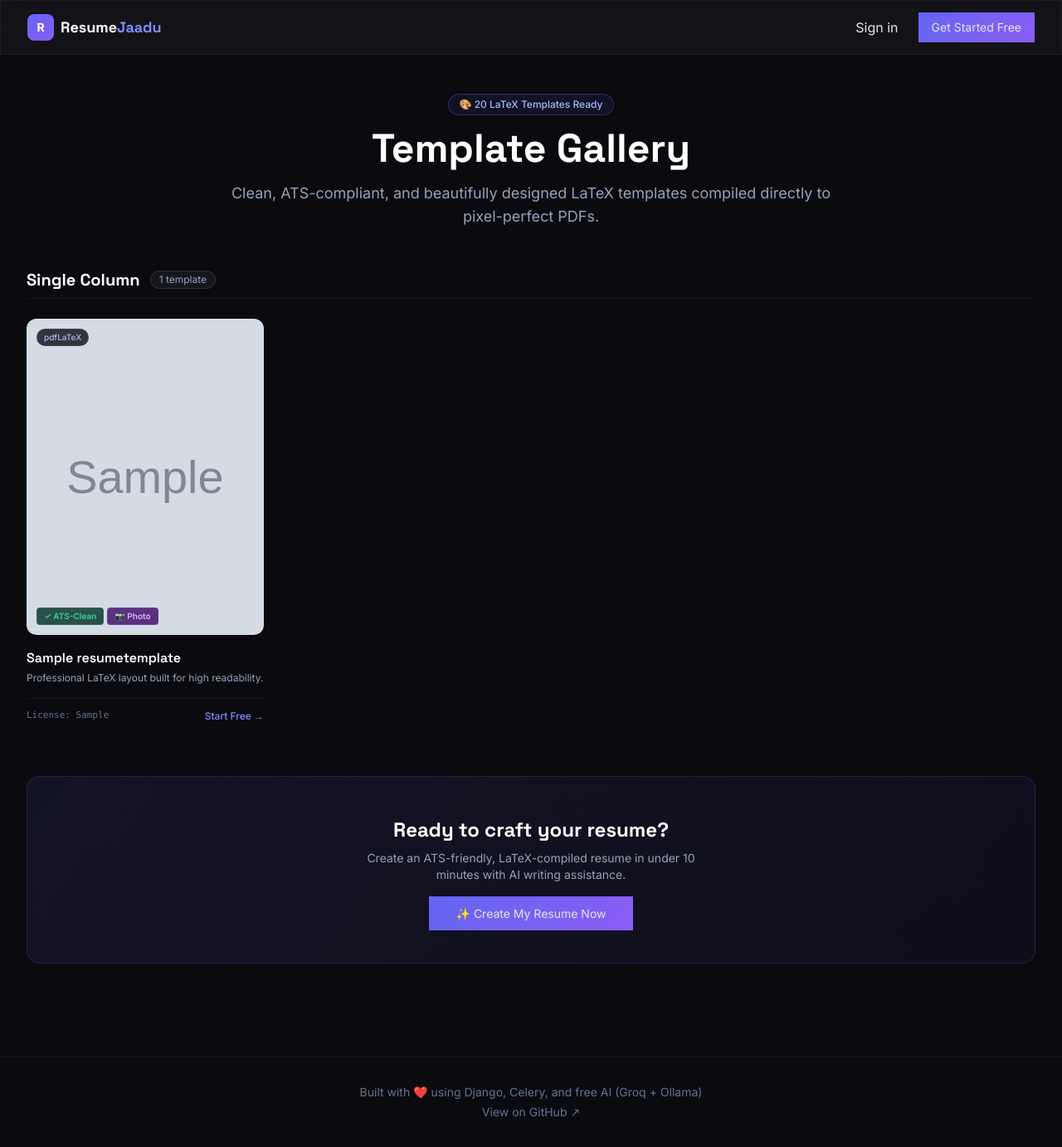
After one commit to MeowMan007/Resumejaadu, a Django app: page /templates-gallery/ in a window 1280 px wide. The commit adds this page. Shown: the whole page at 83% size. Run offline with Django 5.2, Linux system fonts and the light colour scheme; tables that the repository leaves empty hold one stand-in row (values such as "Sample post"); grey boxes marked "Sample" are stand-in pictures; parts of the project's set-up code (start-up, migrations or seed data) failed here and were passed over; some libraries are stand-ins or nearby versions.

Commit message:
feat: polish UI templates, gallery page, async PDF polling, and test coverage

```diff
--- a/templates/dashboard/dashboard.html
+++ b/templates/dashboard/dashboard.html
@@ -100,8 +100,7 @@
           </a>
         {% else %}
           <button
-            hx-post="{% url 'resumes:generate_pdf' pk=resume.pk %}"
-            hx-swap="none"
+            type="button"
             onclick="handleGenerate(this, {{ resume.pk }})"
             class="btn-ai text-sm py-2 flex-1 text-center">
             🔄 Generate PDF
--- a/templates/landing.html
+++ b/templates/landing.html
@@ -53,7 +53,7 @@
 
     <!-- Feature Pills -->
     <div class="flex flex-wrap justify-center gap-3 text-sm text-slate-400 animate-fade-in" style="animation-delay: 0.6s;">
-      {% for feature in "AI bullet rewrites,20 LaTeX templates,XeLaTeX + pdfLaTeX,Zero paid APIs,One-click PDF export,ATS-optimized options,Local AI (Ollama),Open-source & self-hostable" | split:"," %}
+      {% for feature in features %}
       <span class="px-3 py-1 rounded-full"
             style="background: rgba(255,255,255,0.04); border: 1px solid rgba(255,255,255,0.08);">
         ✓ {{ feature }}
--- /dev/null
+++ b/templates/templates_lib/gallery.html
@@ -0,0 +1,142 @@
+{% extends "base.html" %}
+{% block title %}LaTeX Resume Templates — ResumeJaadu{% endblock %}
+{% block meta_description %}Explore 20 professional LaTeX resume templates. Optimized for ATS and styled with modern design standards.{% endblock %}
+
+{% block content %}
+<div class="max-w-7xl mx-auto px-4 sm:px-6 lg:px-8 py-12">
+
+  <!-- Header -->
+  <div class="text-center max-w-3xl mx-auto mb-12">
+    <div class="inline-flex items-center gap-2 px-3 py-1 rounded-full text-xs font-medium text-brand-300 mb-4"
+         style="background: rgba(99,102,241,0.1); border: 1px solid rgba(99,102,241,0.3);">
+      🎨 20 LaTeX Templates Ready
+    </div>
+    <h1 class="font-display text-4xl sm:text-5xl font-bold text-white mb-4">
+      Template Gallery
+    </h1>
+    <p class="text-slate-400 text-base sm:text-lg">
+      Clean, ATS-compliant, and beautifully designed LaTeX templates compiled directly to pixel-perfect PDFs.
+    </p>
+  </div>
+
+  <!-- Templates by Category -->
+  {% if categories %}
+  <div class="space-y-12">
+    {% for category_name, tmpl_list in categories.items %}
+    <div>
+      <div class="flex items-center gap-3 mb-6 pb-2 border-b border-white/5">
+        <h2 class="font-display text-xl font-bold text-white">{{ category_name }}</h2>
+        <span class="text-xs px-2.5 py-0.5 rounded-full bg-white/5 text-slate-400 border border-white/10">
+          {{ tmpl_list|length }} template{{ tmpl_list|length|pluralize }}
+        </span>
+      </div>
+
+      <div class="grid grid-cols-1 sm:grid-cols-2 md:grid-cols-3 lg:grid-cols-4 gap-6">
+        {% for tmpl in tmpl_list %}
+        <div class="card-hover group flex flex-col justify-between overflow-hidden">
+
+          <!-- Thumbnail / Preview -->
+          <div class="aspect-[3/4] rounded-xl overflow-hidden mb-4 relative transition-all duration-300 group-hover:scale-[1.02]"
+               style="background: linear-gradient(145deg, #1a1a2e, #16213e);">
+            {% if tmpl.thumbnail %}
+              <img src="{{ tmpl.thumbnail.url }}" alt="{{ tmpl.name }}"
+                   class="w-full h-full object-cover" />
+            {% else %}
+              <!-- Fallback preview mockup -->
+              <div class="w-full h-full flex flex-col justify-center items-center p-6 text-center">
+                <div class="w-12 h-12 rounded-2xl flex items-center justify-center text-xl mb-3"
+                     style="background: rgba(99,102,241,0.2); border: 1px solid rgba(99,102,241,0.3);">
+                  📄
+                </div>
+                <p class="text-xs font-semibold text-slate-300">{{ tmpl.name }}</p>
+                <div class="w-12 h-1 bg-brand-500/40 rounded-full my-2"></div>
+                <div class="space-y-1.5 w-full max-w-[140px]">
+                  <div class="h-1 bg-slate-700/60 rounded"></div>
+                  <div class="h-1 bg-slate-700/40 rounded w-4/5 mx-auto"></div>
+                  <div class="h-1 bg-slate-700/50 rounded w-3/4 mx-auto"></div>
+                </div>
+              </div>
+            {% endif %}
+
+            <!-- Top badges -->
+            <div class="absolute top-3 left-3 flex flex-wrap gap-1">
+              <span class="px-2 py-0.5 text-[10px] font-medium rounded-full bg-dark-900/80 text-brand-300 border border-brand-500/30">
+                {{ tmpl.get_engine_display }}
+              </span>
+            </div>
+
+            <!-- Bottom badges -->
+            <div class="absolute bottom-3 left-3 flex flex-wrap gap-1">
+              {% if tmpl.ats_friendly %}
+              <span class="px-2 py-0.5 text-[10px] font-semibold rounded bg-emerald-950/80 text-emerald-400 border border-emerald-500/30">
+                ✓ ATS-Clean
+              </span>
+              {% endif %}
+              {% if tmpl.supports_photo %}
+              <span class="px-2 py-0.5 text-[10px] font-semibold rounded bg-purple-950/80 text-purple-300 border border-purple-500/30">
+                📷 Photo
+              </span>
+              {% endif %}
+            </div>
+          </div>
+
+          <!-- Meta -->
+          <div class="flex-1 flex flex-col justify-between">
+            <div>
+              <h3 class="font-display font-semibold text-white text-base group-hover:text-brand-400 transition-colors">
+                {{ tmpl.name }}
+              </h3>
+              <p class="text-xs text-slate-400 mt-1 line-clamp-2">
+                {{ tmpl.description|default:"Professional LaTeX layout built for high readability." }}
+              </p>
+            </div>
+
+            <!-- Action button -->
+            <div class="mt-4 pt-3 border-t border-white/5 flex items-center justify-between">
+              <span class="text-[11px] text-slate-500 font-mono">License: {{ tmpl.license|default:"MIT" }}</span>
+              {% if user.is_authenticated %}
+                <a href="{% url 'resumes:create_resume' %}" class="text-xs text-brand-400 hover:text-white font-medium transition-colors">
+                  Use Template →
+                </a>
+              {% else %}
+                <a href="{% url 'account_signup' %}" class="text-xs text-brand-400 hover:text-white font-medium transition-colors">
+                  Start Free →
+                </a>
+              {% endif %}
+            </div>
+          </div>
+
+        </div>
+        {% endfor %}
+      </div>
+    </div>
+    {% endfor %}
+  </div>
+  {% else %}
+  <div class="text-center py-24 glass rounded-2xl max-w-lg mx-auto">
+    <p class="text-5xl mb-4">🎨</p>
+    <h2 class="text-xl font-bold text-white mb-2">No templates loaded yet</h2>
+    <p class="text-slate-400 text-sm mb-6">
+      Run the sync command to discover and register all 20 LaTeX templates into the database:
+    </p>
+    <code class="px-4 py-2 rounded-lg bg-dark-900 border border-white/10 text-brand-300 text-xs font-mono">
+      python manage.py sync_templates
+    </code>
+  </div>
+  {% endif %}
+
+  <!-- Bottom CTA -->
+  <div class="mt-16 text-center py-12 rounded-2xl"
+       style="background: linear-gradient(135deg, rgba(99,102,241,0.1), rgba(139,92,246,0.05)); border: 1px solid rgba(99,102,241,0.2);">
+    <h2 class="font-display text-2xl font-bold text-white mb-2">Ready to craft your resume?</h2>
+    <p class="text-slate-400 text-sm mb-6 max-w-md mx-auto">
+      Create an ATS-friendly, LaTeX-compiled resume in under 10 minutes with AI writing assistance.
+    </p>
+    <a href="{% if user.is_authenticated %}{% url 'resumes:create_resume' %}{% else %}{% url 'account_signup' %}{% endif %}"
+       class="btn-primary text-sm px-8 py-3">
+      ✨ Create My Resume Now
+    </a>
+  </div>
+
+</div>
+{% endblock %}
```
Also changed, not shown: apps/ai_assistant/service.py (+17 -0 lines), apps/ai_assistant/views.py (+40 -17 lines), apps/generator/tasks.py (+13 -12 lines), apps/resumes/views.py (+44 -2 lines), tests/test_ai_service.py (+24 -0 lines), tests/test_latex_escape.py (+2 -6 lines).
